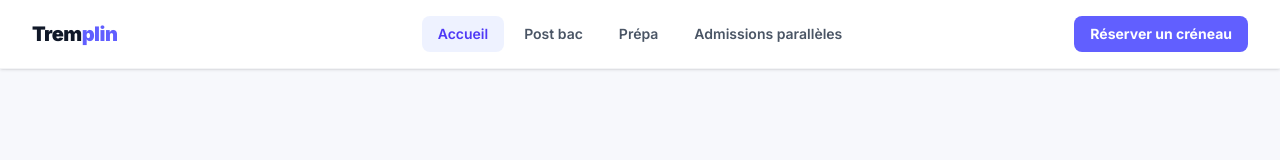
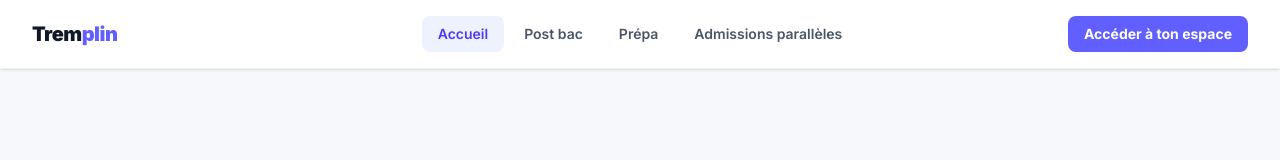
Before and after one commit to louiseheraud/presentation, a Next.js app: page / in a window 1280 px wide. Shown: the top 160 px of the page. Built offline with nearby package versions, Linux system fonts and the light colour scheme.

Commit message:
feat: replace Calendly button with espace link in nav

```diff
--- a/components/ParcoursNav.tsx
+++ b/components/ParcoursNav.tsx
@@ -38,14 +38,12 @@ export default function ParcoursNav() {
           })}
         </nav>
         <div className="flex justify-end">
-          <a
-            href="https://calendly.com/louiseh217/30min"
-            target="_blank"
-            rel="noopener noreferrer"
+          <Link
+            href="/espace"
             className="px-4 py-2 bg-indigo-500 hover:bg-indigo-600 text-white text-sm font-bold rounded-lg transition-colors whitespace-nowrap"
           >
-            Réserver un créneau
-          </a>
+            Accéder à ton espace
+          </Link>
         </div>
       </div>
     </header>
```
